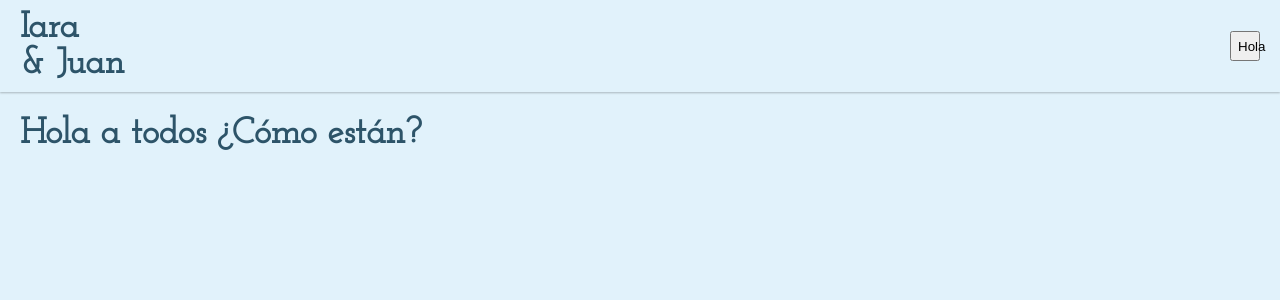
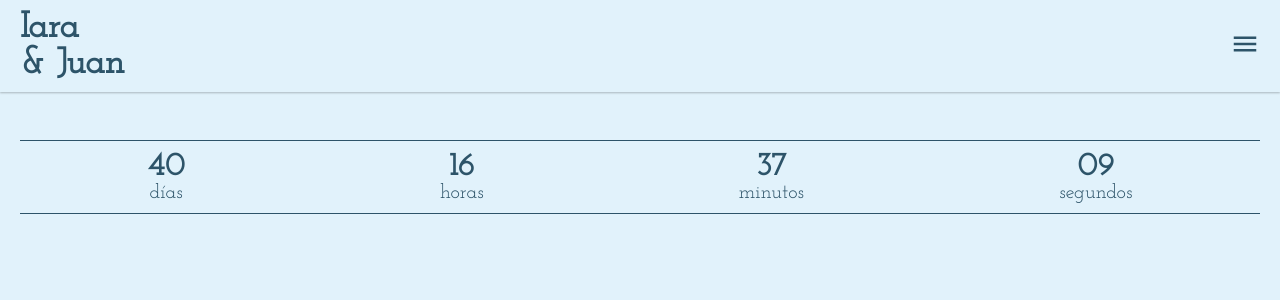
Before and after one commit to JuanGonzalezJr11/invitacion-digital-boda, a React (Create React App) app: page / in a window 1280 px wide. Shown: the top 300 px of the page. Built offline with nearby package versions, Linux system fonts and the light colour scheme.

Commit message:
Se agrego el countdown

```diff
--- a/src/App.js
+++ b/src/App.js
@@ -1,14 +1,13 @@
 import logo from './logo.svg';
 import './App.css';
-import Navbar from './components/navbar/navbar.jsx'
+import Navbar from './components/navbar/navbar.jsx';
+import Countdown from './components/countdown/countdown';
 
 function App() {
   return (
     <div>
       <Navbar />
-      <h1>
-        Hola a todos ¿Cómo están?
-      </h1>
+      <Countdown />
     </div>
   );
 }
--- /dev/null
+++ b/src/components/countdown/countdown.jsx
@@ -0,0 +1,26 @@
+import './countdown.scss';
+
+const countdown = () => {
+    return (
+        <div className='div-container'>
+            <div>
+                <h2>40</h2>
+                <p>días</p>
+            </div>
+            <div>
+                <h2>16</h2>
+                <p>horas</p>
+            </div>
+            <div>
+                <h2>37</h2>
+                <p>minutos</p>
+            </div>
+            <div>
+                <h2>09</h2>
+                <p>segundos</p>
+            </div>
+        </div>
+    )
+}
+
+export default countdown;
--- /dev/null
+++ b/src/components/countdown/countdown.scss
@@ -0,0 +1,25 @@
+@import '../../index.scss';
+
+.div-container {
+    margin: 48px 0px 24px 0px;
+    display: flex;
+    flex-direction: row;
+    justify-content: space-around;
+    border: solid 1px $secondary-color;
+    border-left: none;
+    border-right: none;
+    padding: 10px 0px;
+
+    div {
+        text-align: center;
+    }
+
+    h2 {
+        margin: 0px;
+    }
+
+    p {
+        margin: 0px;
+        font-size: 20px;
+    }
+}
--- a/src/components/iconButton/iconButton.jsx
+++ b/src/components/iconButton/iconButton.jsx
@@ -1,8 +1,8 @@
 import './iconButton.scss'
 
-const iconButton = ({background}) => {
+const iconButton = ({background, icon}) => {
     return (
-        <button className={background}>Hola</button>
+        <button className={background}><img src={icon}/></button>
     )
 }
 
--- a/src/components/iconButton/iconButton.scss
+++ b/src/components/iconButton/iconButton.scss
@@ -1,10 +1,19 @@
 @import './src/index.scss';
 
-button {
+.iconButton-normal{
     width: 30px;
     height: 30px;
+    padding: 0px;
+    margin: 0px;
+    background-color: $primary-color;
+    color: $primary-color;
+    text-align: center;
+    border: none;
+}
 
-    .hola{
-        background-color: red;
-    }
+.iconButton-active{
+    width: 30px;
+    height: 30px;
+    background-color: $primary-color;
+    color: red;
 }
--- a/src/components/navbar/navbar.jsx
+++ b/src/components/navbar/navbar.jsx
@@ -1,6 +1,5 @@
 import './navbar.scss';
-// import iconButtonMenu from './src/assets/icons/menu_black_24dp.svg';
-import IconButtonMenu from '../../assets/icons/menu_black_24dp.svg';
+import IconButtonMenu from '../../assets/icons/IconButtonMenu.svg';
 import IconButton from '../iconButton/iconButton.jsx';
 
 const navbar = () => {
@@ -10,8 +9,7 @@ const navbar = () => {
                 <h1><span>Iara</span> & Juan</h1>
             </div>
             <div>
-                <IconButton background='hola'/>
-
+                <IconButton background='iconButton-normal' icon={IconButtonMenu}/>
             </div>
         </nav>
     )
```
Also changed, not shown: src/assets/icons/IconButtonMenu.svg (added), src/assets/icons/menu_black_24dp.svg (deleted).
